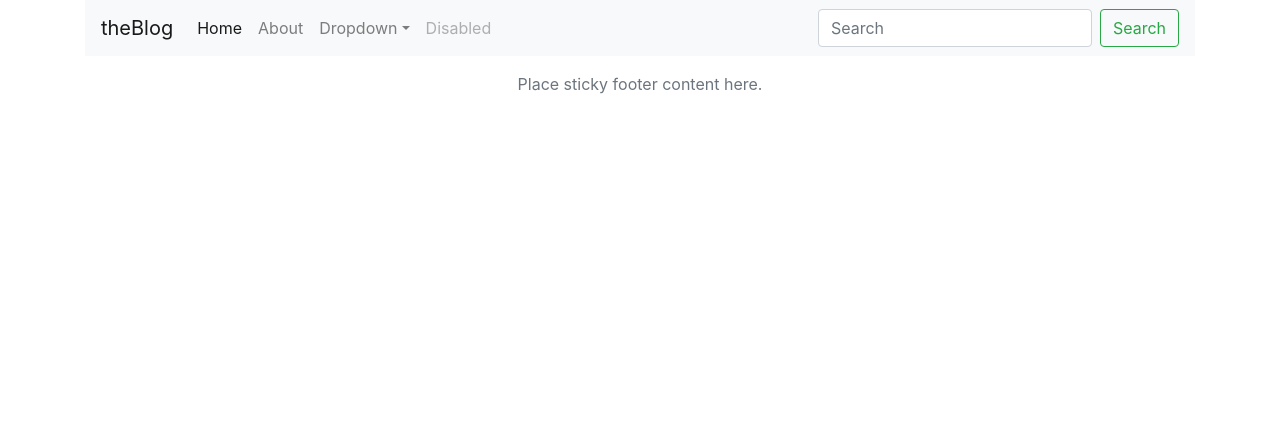
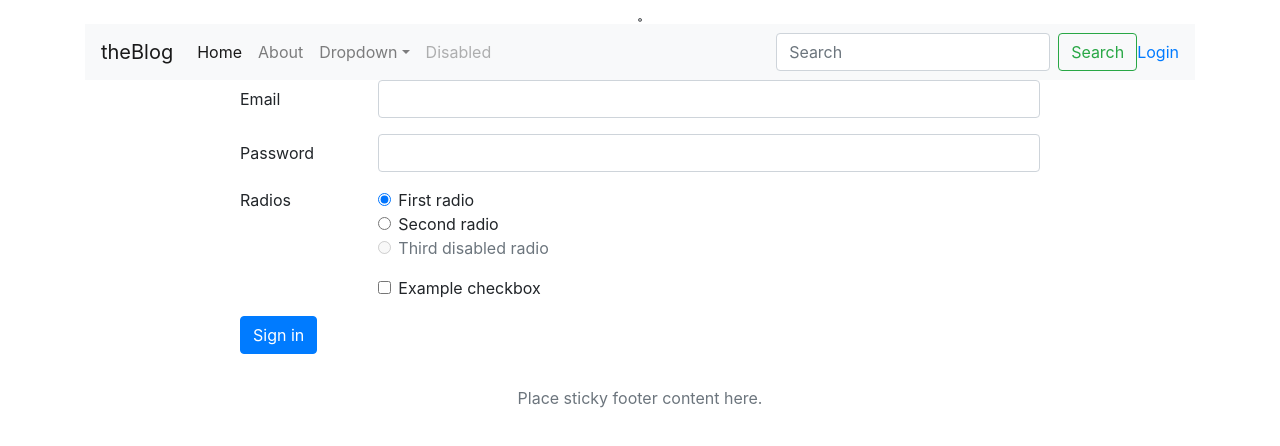
Before and after one commit to digvijaybhakuni/reactsp, a React (Create React App) app in the folder the-blog/: page /login in a window 1280 px wide. Shown: the top 446 px of the page. Built offline with nearby package versions, Linux system fonts and the light colour scheme.

Commit message:
useContext API

```diff
--- a/the-blog/src/App.js
+++ b/the-blog/src/App.js
@@ -1,24 +1,31 @@
 import './App.css';
 
 import { BrowserRouter, Link, Route, Switch } from 'react-router-dom';
-import { Suspense } from 'react';
+import React, { Suspense, useContext, useState } from 'react';
 import { Blog } from './Blog';
-import { post } from 'jquery';
 import { Post } from './Post';
 import { Author } from './Author';
+import { Login } from './Login';
+import { Loading } from './Loading';
+import { LoginContext } from './Context';
+
 
 function App() {
-  const sampleStr = "==="
+  const [isLogin, setIsLogin] = useState(false);
+  const [username, setUsername] = useState();
+
   return (
     <div className="App">
       <BrowserRouter>
+        ̥<LoginContext.Provider value={{ isLogin, setIsLogin, username, setUsername }}>
           <header>
             <Headers />
           </header>
           <main role="main" className="flex-shrink-0">
-          <Suspense fallback={<div>Loading...</div>}>
+            <Suspense fallback={<Loading />}>
               <Switch>
                 <Route exact path="/" component={Home} />
+                <Route exact path="/login" component={Login} />
                 <Route exact path="/blog" component={Blog} />
                 <Route exact path="/post/:postId" component={Post} />
                 <Route exact path="/author/:authorId" component={Author} />
@@ -26,6 +33,7 @@ function App() {
               </Switch>
             </Suspense>
           </main>
+        </LoginContext.Provider>
       </BrowserRouter>
       <Footer />
     </div>
@@ -33,16 +41,16 @@ function App() {
 }
 
 
-const noop = () => {};
+const noop = () => { };
 
 const Headers = () => {
+  const { isLogin, username } = useContext(LoginContext);
   return <div className="container">
     <nav className="navbar navbar-expand-lg navbar-light bg-light">
       <a className="navbar-brand" href="/blog">theBlog</a>
       <button className="navbar-toggler" type="button" data-toggle="collapse" data-target="#navbarSupportedContent" aria-controls="navbarSupportedContent" aria-expanded="false" aria-label="Toggle navigation">
         <span className="navbar-toggler-icon"></span>
       </button>
-
       <div className="collapse navbar-collapse" id="navbarSupportedContent">
         <ul className="navbar-nav mr-auto">
           <li className="nav-item active">
@@ -70,6 +78,11 @@ const Headers = () => {
           <input className="form-control mr-sm-2" type="search" placeholder="Search" aria-label="Search" />
           <button className="btn btn-outline-success my-2 my-sm-0" type="submit">Search</button>
         </form>
+        <span>
+          {!isLogin ?
+            <Link to="/login">Login</Link> : <span>{username}</span>
+          }
+        </span>
       </div>
     </nav>
   </div>
@@ -86,7 +99,7 @@ const Footer = () => {
 const Home = () => {
   return <div className="container">
     <Jumbotron />
-    <Blog/>
+    <Blog />
   </div>
 }
 
--- /dev/null
+++ b/the-blog/src/Context.js
@@ -0,0 +1,6 @@
+import React, { useState } from "react";
+
+
+
+
+export const LoginContext = React.createContext();
--- /dev/null
+++ b/the-blog/src/Login.css
@@ -0,0 +1,7 @@
+.login_form_container{
+
+    width: 50rem;
+    margin: auto;
+    text-align: left;
+
+}
--- /dev/null
+++ b/the-blog/src/Login.js
@@ -0,0 +1,62 @@
+import React, { useContext } from "react";
+import { LoginContext } from "./Context";
+import "./Login.css";
+export const Login = (props) => {
+
+    const {setIsLogin, setUsername} = useContext(LoginContext);
+
+    const doLogin = (ev) => {
+        console.log('ev', ev);
+        setIsLogin(true);
+        setUsername("DG90");
+    };
+
+    return <div className="container">
+        <div className="login_form_container">
+            <form>
+                <div class="form-group row">
+                    <label for="inputEmail3" class="col-sm-2 col-form-label">Email</label>
+                    <div class="col-sm-10">
+                        <input type="email" class="form-control" id="inputEmail3" />
+                    </div>
+                </div>
+                <div class="form-group row">
+                    <label for="inputPassword3" class="col-sm-2 col-form-label">Password</label>
+                    <div class="col-sm-10">
+                        <input type="password" class="form-control" id="inputPassword3" />
+                    </div>
+                </div>
+                <fieldset class="form-group row">
+                    <legend class="col-form-label col-sm-2 float-sm-left pt-0">Radios</legend>
+                    <div class="col-sm-10">
+                        <div class="form-check">
+                            <input class="form-check-input" type="radio" name="gridRadios" id="gridRadios1" value="option1" checked />
+                            <label class="form-check-label" for="gridRadios1"> First radio </label>
+                        </div>
+                        <div class="form-check">
+                            <input class="form-check-input" type="radio" name="gridRadios" id="gridRadios2" value="option2" />
+                            <label class="form-check-label" for="gridRadios2"> Second radio </label>
+                        </div>
+                        <div class="form-check disabled">
+                            <input class="form-check-input" type="radio" name="gridRadios" id="gridRadios3" value="option3" disabled />
+                            <label class="form-check-label" for="gridRadios3"> Third disabled radio </label>
+                        </div>
+                    </div>
+                </fieldset>
+                <div class="form-group row">
+                    <div class="col-sm-10 offset-sm-2">
+                        <div class="form-check">
+                            <input class="form-check-input" type="checkbox" id="gridCheck1" />
+                            <label class="form-check-label" for="gridCheck1">Example checkbox</label>
+                        </div>
+                    </div>
+                </div>
+                <div class="form-group row">
+                    <div class="col-sm-10">
+                        <button type="button" onClick={doLogin} class="btn btn-primary">Sign in</button>
+                    </div>
+                </div>
+            </form>
+        </div>
+    </div>;
+};
--- a/the-blog/src/Post.js
+++ b/the-blog/src/Post.js
@@ -21,10 +21,29 @@ export const Post = (props) => {
     return <>
         <div className="container">
             <div className="main-post">
-                {post && JSON.stringify(post)}
+                {post && <PostMain post={post}/> }
             </div>
             { loading && <Loading />}
         </div>
     </>;
 
 };
+
+
+const PostMain = ({post}) => <div>
+    <div className="postMain">
+        <div className="title">{post.title}</div>
+        <div className="author-n-tags">
+            <div className="author-name-link">DigvijayB</div>
+            <div className="tags">
+                <span>java</span>
+                <span>spring</span>
+                <span>programing</span>
+            </div>
+        </div>
+        <div className="date_post">2021/04/01</div>
+        <div className="post_content">
+            {post.body}
+        </div>
+    </div>
+</div>
```
Lines whose indentation alone changed are shown as unchanged.
